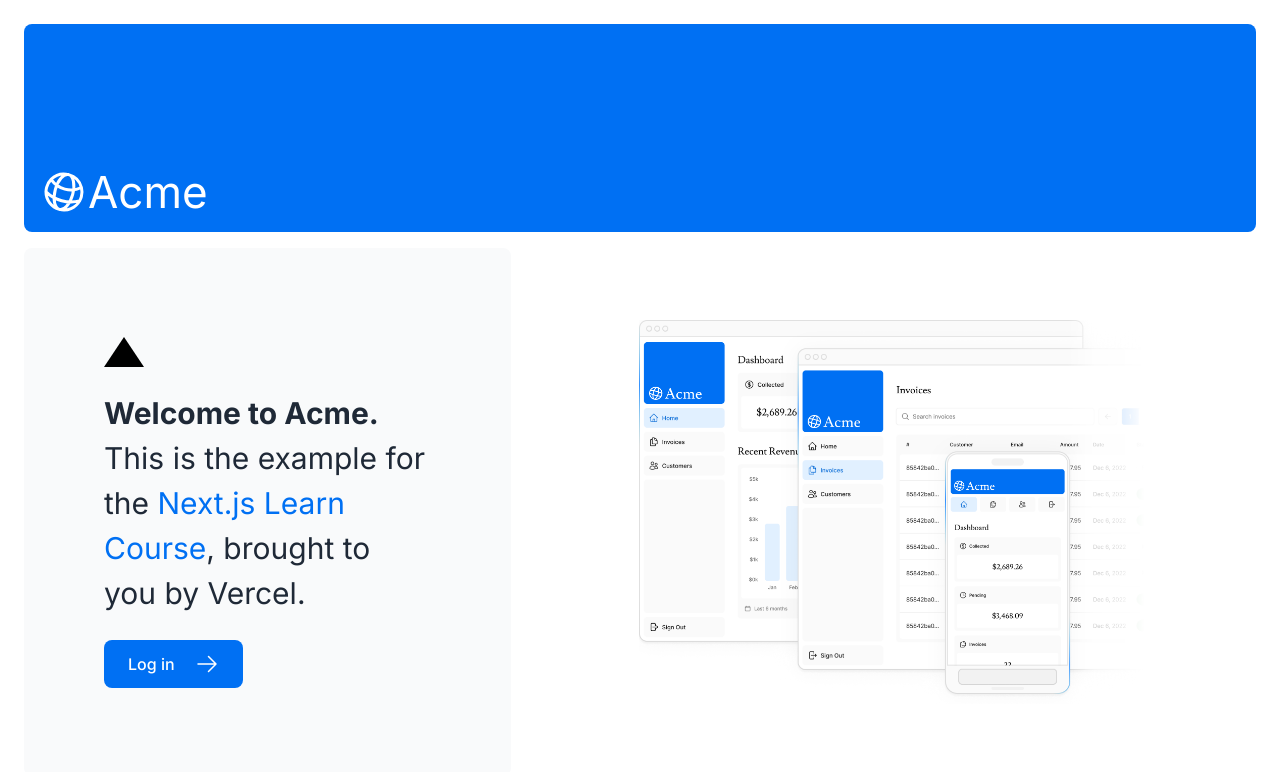
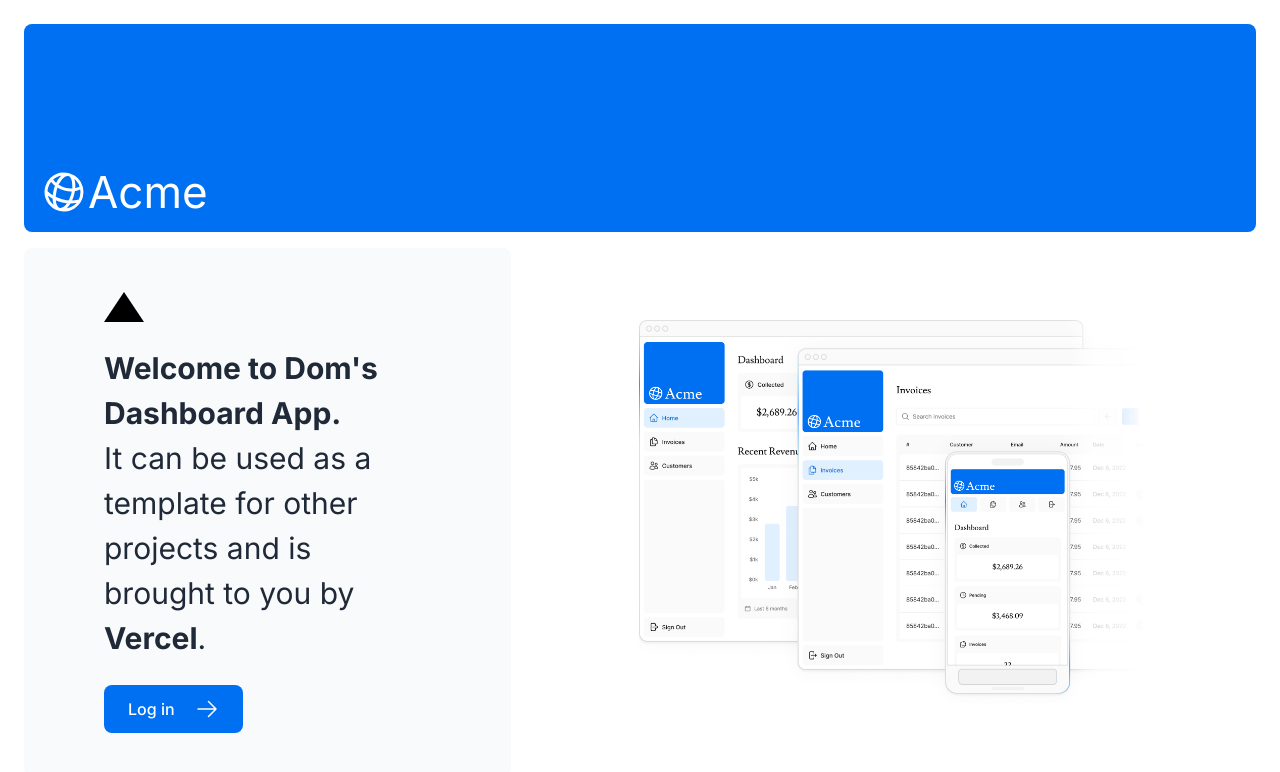
Before and after one commit to Anonym0usLemon/vercel-dashboard-app, a Next.js app: page / in a window 1280 px wide. Shown: the top 772 px of the page. Built offline with nearby package versions, Linux system fonts and the light colour scheme.

Commit message:
changed title text

```diff
--- a/app/page.tsx
+++ b/app/page.tsx
@@ -13,11 +13,8 @@
         <div className="flex flex-col justify-center gap-6 rounded-lg bg-gray-50 px-6 py-10 md:w-2/5 md:px-20">
         <div className="h-0 w-0 border-b-[30px] border-l-[20px] border-r-[20px] border-b-black border-l-transparent border-r-transparent"/>
           <p className={`text-xl text-gray-800 md:text-3xl md:leading-normal`}>
-            <strong>Welcome to Acme.</strong> This is the example for the{' '}
-            <a href="https://nextjs.org/learn/" className="text-blue-500">
-              Next.js Learn Course
-            </a>
-            , brought to you by Vercel.
+            <strong>Welcome to Dom's Dashboard App.</strong> <br/>
+            It can be used as a template for other projects and is brought to you by <strong>Vercel</strong>.
           </p>
           <Link
             href="/login"
```
